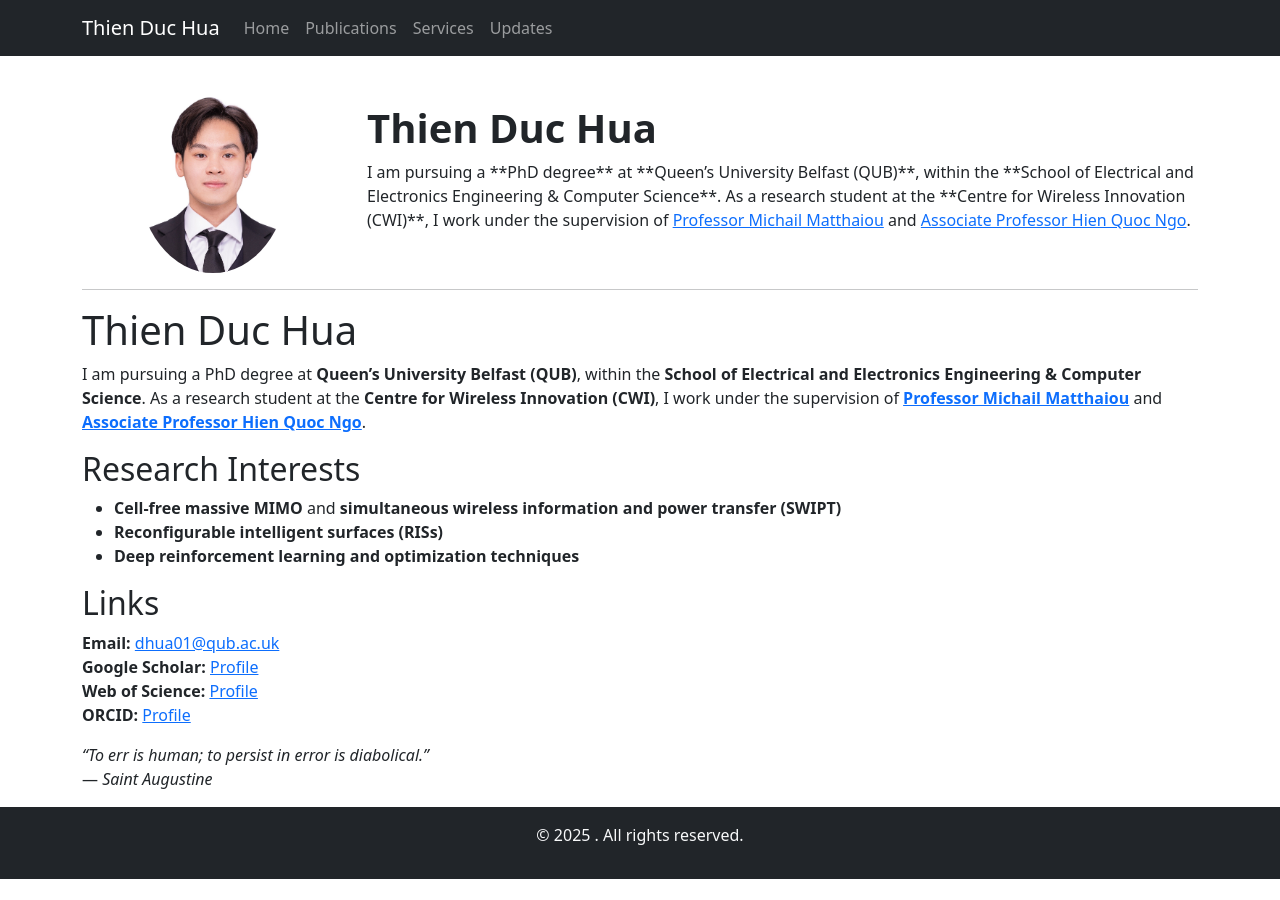
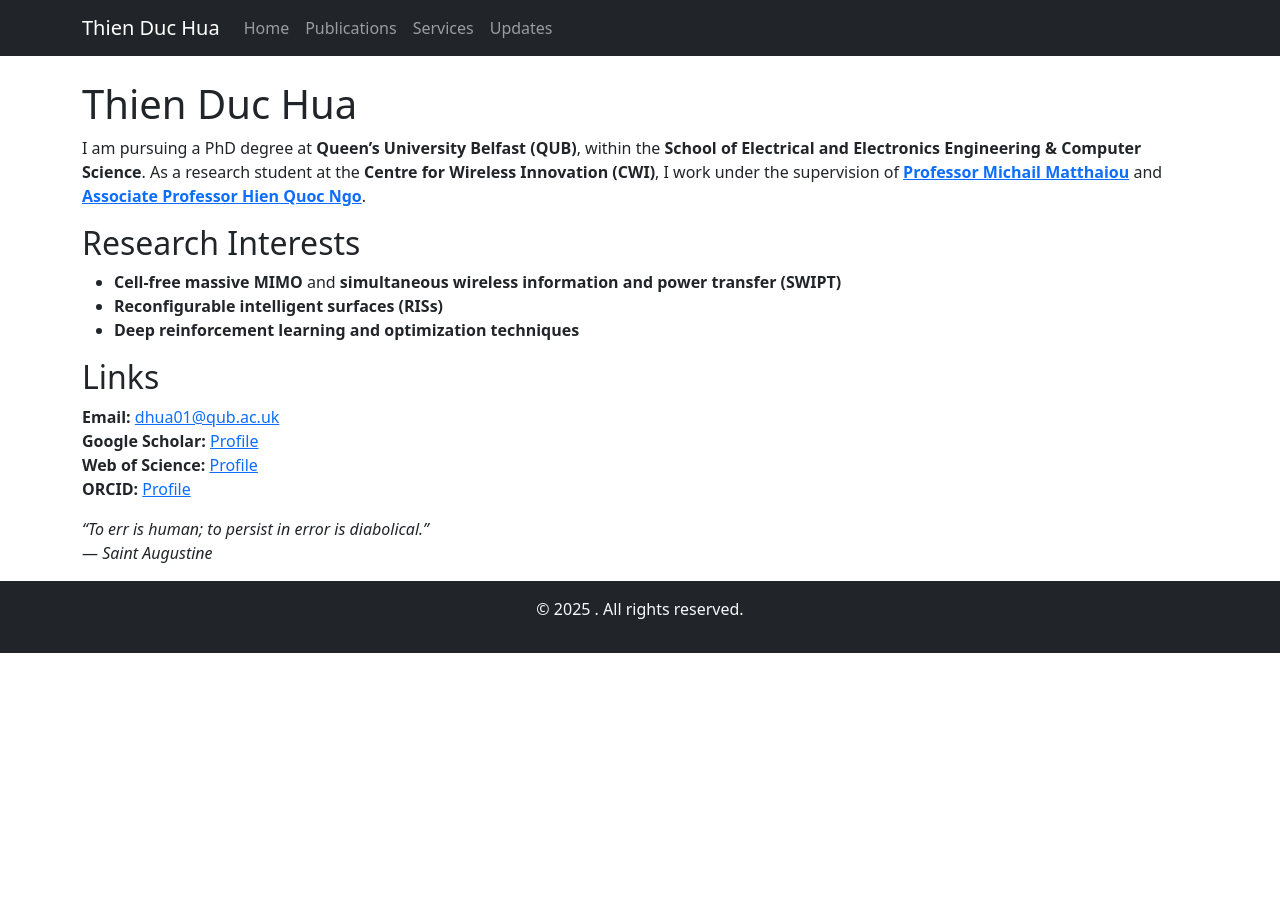
Before and after one commit to thienduchua/thienduchua.github.io, a Jekyll site: the page built from index.md, in a window 1280 px wide. Built offline with Jekyll 4.4.1, drawn with Linux system fonts in a browser that asks for light colours.

Commit message:
Update default.html

```diff
--- a/_layouts/default.html
+++ b/_layouts/default.html
@@ -28,33 +28,7 @@
 
 <!-- Main Content -->
 <div class="container mt-4">
-
-    {% if page.url == "/" %}
-    <!-- Profile Section (Only on Home Page) -->
-    <div class="row align-items-center">
-        <!-- Left: Profile Image -->
-        <div class="col-md-3 text-center">
-            <img src="{{ '/assets/thienhua_portrait.png' | relative_url }}" alt="Thien Duc Hua" class="img-fluid rounded-circle" style="max-width: 150px;">
-        </div>
-
-        <!-- Right: Name & Bio -->
-        <div class="col-md-9">
-            <h1 class="fw-bold">Thien Duc Hua</h1>
-            <p>
-                I am pursuing a **PhD degree** at **Queen’s University Belfast (QUB)**, within the **School of Electrical and Electronics Engineering & Computer Science**.
-                As a research student at the **Centre for Wireless Innovation (CWI)**, I work under the supervision of
-                <a href="https://sites.google.com/site/micmatthaiou/home">Professor Michail Matthaiou</a> and
-                <a href="https://sites.google.com/site/nqhienqn/home">Associate Professor Hien Quoc Ngo</a>.
-            </p>
-        </div>
-    </div>
-
-    <hr>
-    {% endif %}
-
-    <!-- Dynamic Page Content -->
     {{ content }}
-
 </div>
 
 <!-- Footer -->
```
